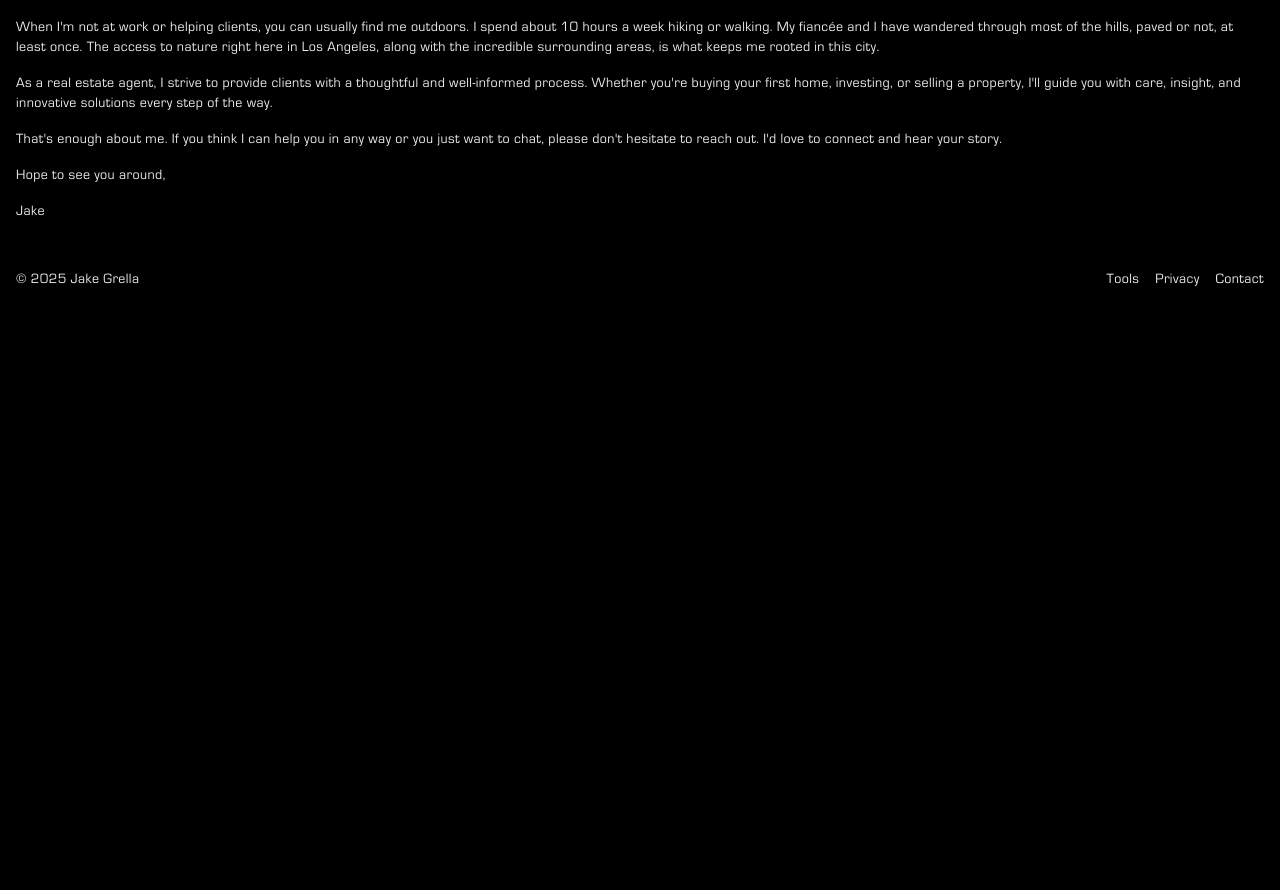
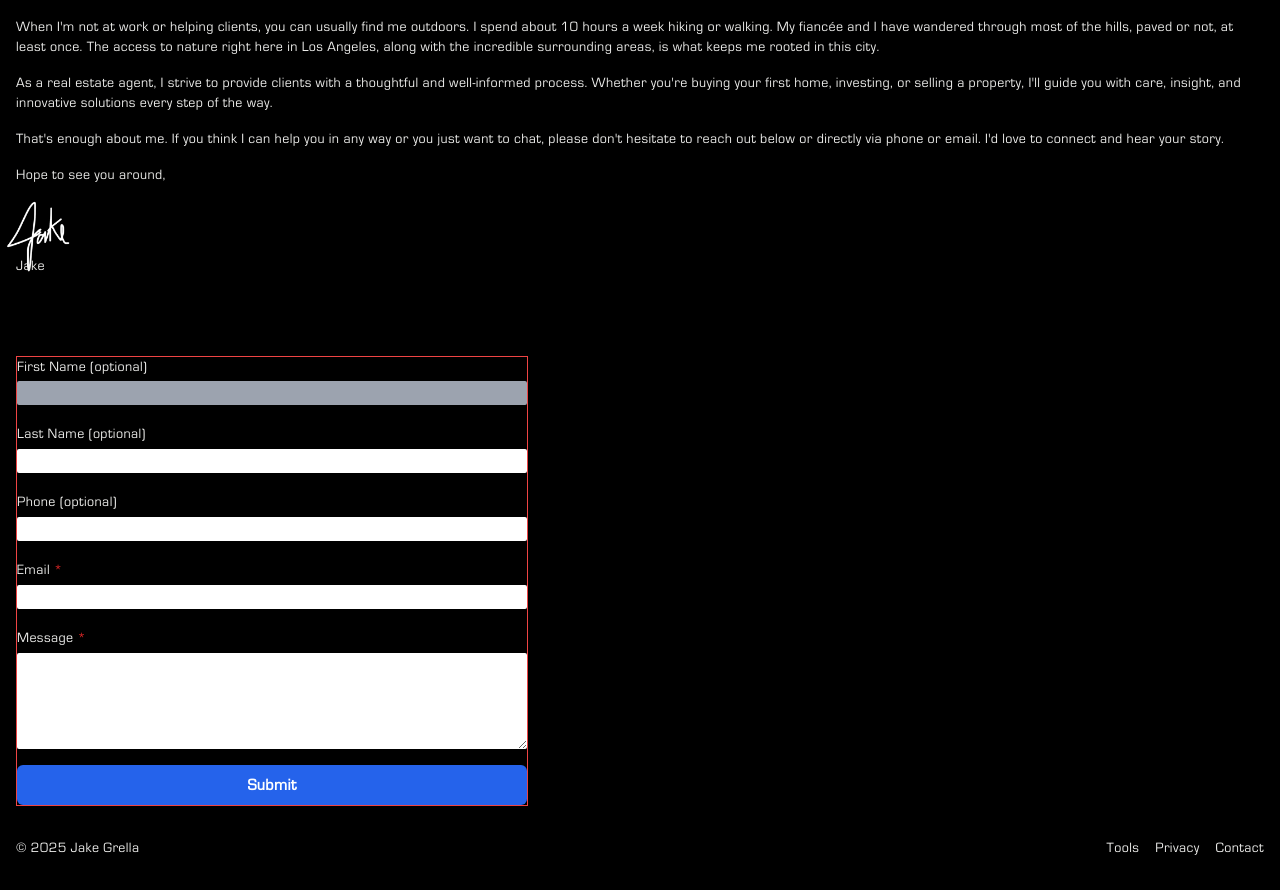
Before and after one commit to jakegrella/jg, a Next.js app: page / in a window 1280 px wide. Shown: the part 1821-2711 px from the top of the page. Before the commit the page ends 2142 px from the top, so only its background shows below. Built offline with nearby package versions, Linux system fonts and the light colour scheme.

Commit message:
chore: add styles

```diff
--- a/app/(landing)/layout.tsx
+++ b/app/(home)/layout.tsx
@@ -6,7 +6,7 @@ export const metadata: Metadata = {
   description: "Jake Grella",
 };
 
-export default function RootLayout({
+export default function Layout({
   children,
 }: Readonly<{
   children: React.ReactNode;
@@ -21,7 +21,7 @@ export default function RootLayout({
           loop
           className="absolute z-[-1] top-0 left-0 h-screen object-cover"
         >
-          <source src="./video.mp4" type="video/mp4" />
+          <source src="/video.mp4" type="video/mp4" />
           Your browser does not support the video tag.
         </video>
         <button className="absolute bottom-4 right-4">audio: off</button>
--- a/app/(landing)/page.tsx
+++ b/app/(home)/page.tsx
@@ -1,8 +1,9 @@
 import Link from "next/link";
 import CTAButton from "../components/CTAButton";
-// import Image from "next/image";
+import Image from "next/image";
+import ContactForm from "../components/ContactForm";
 
-export default function Home() {
+export default function Page() {
   return (
     <div className="flex flex-col gap-12 pt-8">
       <h1>Jake Grella</h1>
@@ -114,12 +115,20 @@ export default function Home() {
         </p>
         <p>
           {`That's enough about me. If you think I can help you in any way or you
-          just want to chat, please don't hesitate to reach out. I'd love to
-          connect and hear your story.`}
+          just want to chat, please don't hesitate to reach out below or directly
+          via phone or email. I'd love to connect and hear your story.`}
         </p>
         <p>{`Hope to see you around,`}</p>
-        <p>{`Jake`}</p>
+        <Image
+          src="/signature.png"
+          alt="Jake signature"
+          width={64}
+          height={115}
+          className="-translate-x-2.5"
+        />
+        <p className="-translate-y-4">{`Jake`}</p>
       </section>
+      <ContactForm />
     </div>
   );
 }
--- /dev/null
+++ b/app/components/ContactForm.tsx
@@ -0,0 +1,115 @@
+"use client";
+
+import { useForm, SubmitHandler } from "react-hook-form";
+import { useState } from "react";
+
+interface ContactFormInputs {
+  firstName?: string;
+  lastName?: string;
+  phone?: string;
+  email: string;
+  message: string;
+}
+
+export default function ContactForm() {
+  const {
+    register,
+    handleSubmit,
+    formState: { errors },
+  } = useForm<ContactFormInputs>();
+
+  const [isSubmitting, setIsSubmitting] = useState(false);
+
+  const onSubmit: SubmitHandler<ContactFormInputs> = async (data) => {
+    setIsSubmitting(true);
+    try {
+      // Handle form submission logic, e.g., sending to API
+      alert(JSON.stringify(data, null, 2));
+    } catch (error) {
+      console.error("Submission failed", error);
+    } finally {
+      setIsSubmitting(false);
+    }
+  };
+
+  return (
+    <form
+      onSubmit={handleSubmit(onSubmit)}
+      className="max-w-lg space-y-4 border border-red-500"
+    >
+      <div>
+        <label htmlFor="firstName" className="block">
+          First Name (optional)
+        </label>
+        <input
+          id="firstName"
+          type="text"
+          className="mt-1 block w-full border-gray-300 bg-gray-400 rounded-sm shadow-sm focus:ring-blue-500 focus:border-blue-500"
+          {...register("firstName")}
+        />
+      </div>
+
+      <div>
+        <label htmlFor="lastName">Last Name (optional)</label>
+        <input
+          id="lastName"
+          type="text"
+          className="mt-1 block w-full border-gray-300 rounded-sm shadow-sm focus:ring-blue-500 focus:border-blue-500"
+          {...register("lastName")}
+        />
+      </div>
+
+      <div>
+        <label htmlFor="phone">Phone (optional)</label>
+        <input
+          id="phone"
+          type="tel"
+          className="mt-1 block w-full border-gray-300 rounded-sm shadow-sm focus:ring-blue-500 focus:border-blue-500"
+          {...register("phone")}
+        />
+      </div>
+
+      <div>
+        <label htmlFor="email">
+          Email <span className="text-red-600">*</span>
+        </label>
+        <input
+          id="email"
+          type="email"
+          className={`mt-1 block w-full border-gray-300 rounded-sm shadow-sm focus:ring-blue-500 focus:border-blue-500 ${
+            errors.email ? "border-red-600" : ""
+          }`}
+          {...register("email", { required: "Email is required" })}
+        />
+        {errors.email && (
+          <p className="mt-1 text-red-600 text-sm">{errors.email.message}</p>
+        )}
+      </div>
+
+      <div>
+        <label htmlFor="message">
+          Message <span className="text-red-600">*</span>
+        </label>
+        <textarea
+          id="message"
+          className={`mt-1 block w-full border-gray-300 rounded-sm shadow-sm focus:ring-blue-500 focus:border-blue-500 ${
+            errors.message ? "border-red-600" : ""
+          }`}
+          rows={4}
+          {...register("message", { required: "Message is required" })}
+        ></textarea>
+        {errors.message && (
+          <p className="mt-1 text-red-600 text-sm">{errors.message.message}</p>
+        )}
+      </div>
+
+      <button
+        type="submit"
+        disabled={isSubmitting}
+        className="w-full bg-blue-600 hover:bg-blue-700 text-white font-bold py-2 px-4 rounded-md focus:outline-none focus:ring-2 focus:ring-offset-2 focus:ring-blue-500"
+      >
+        {isSubmitting ? "Submitting..." : "Submit"}
+      </button>
+    </form>
+  );
+}
--- a/app/globals.css
+++ b/app/globals.css
@@ -30,7 +30,7 @@ h3 {
   color: #7C7B74;
 }
 
-p, li, span {
+p, li, span, label {
   font-size: 0.875rem;
   line-height: 1.25rem;
 }
--- /dev/null
+++ b/app/neighborhoods/layout.tsx
@@ -0,0 +1,7 @@
+export default function Layout({
+  children,
+}: Readonly<{
+  children: React.ReactNode;
+}>) {
+  return children;
+}
--- /dev/null
+++ b/app/neighborhoods/page.tsx
@@ -0,0 +1,7 @@
+export default function Page() {
+  return (
+    <div>
+      <h1>Neighborhood Spotlights</h1>
+    </div>
+  );
+}
--- a/package.json
+++ b/package.json
@@ -12,7 +12,8 @@
     "clsx": "^2.1.1",
     "next": "15.1.5",
     "react": "^19.0.0",
-    "react-dom": "^19.0.0"
+    "react-dom": "^19.0.0",
+    "react-hook-form": "^7.54.2"
   },
   "devDependencies": {
     "@eslint/eslintrc": "^3",
```
Also changed, not shown: public/signature.png (added), 1 other file (tests, documents, lock files or other folders).
